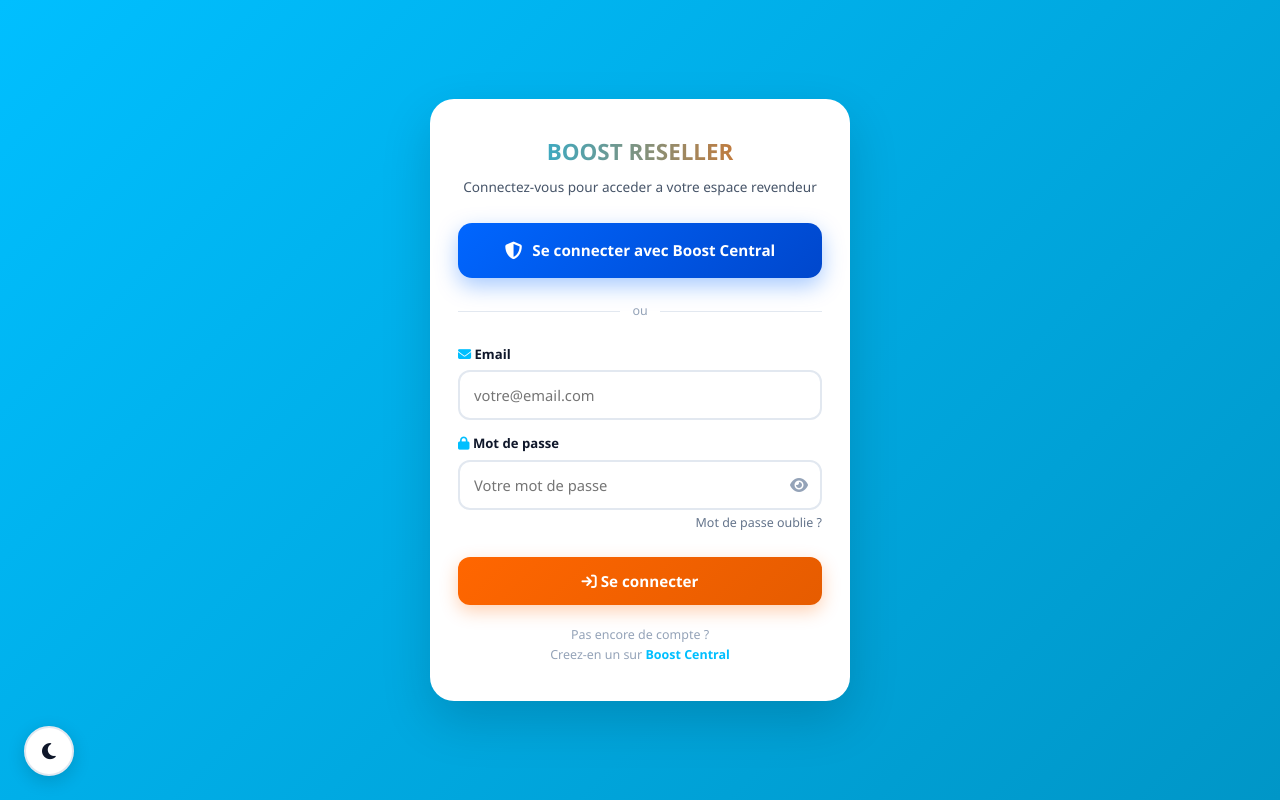
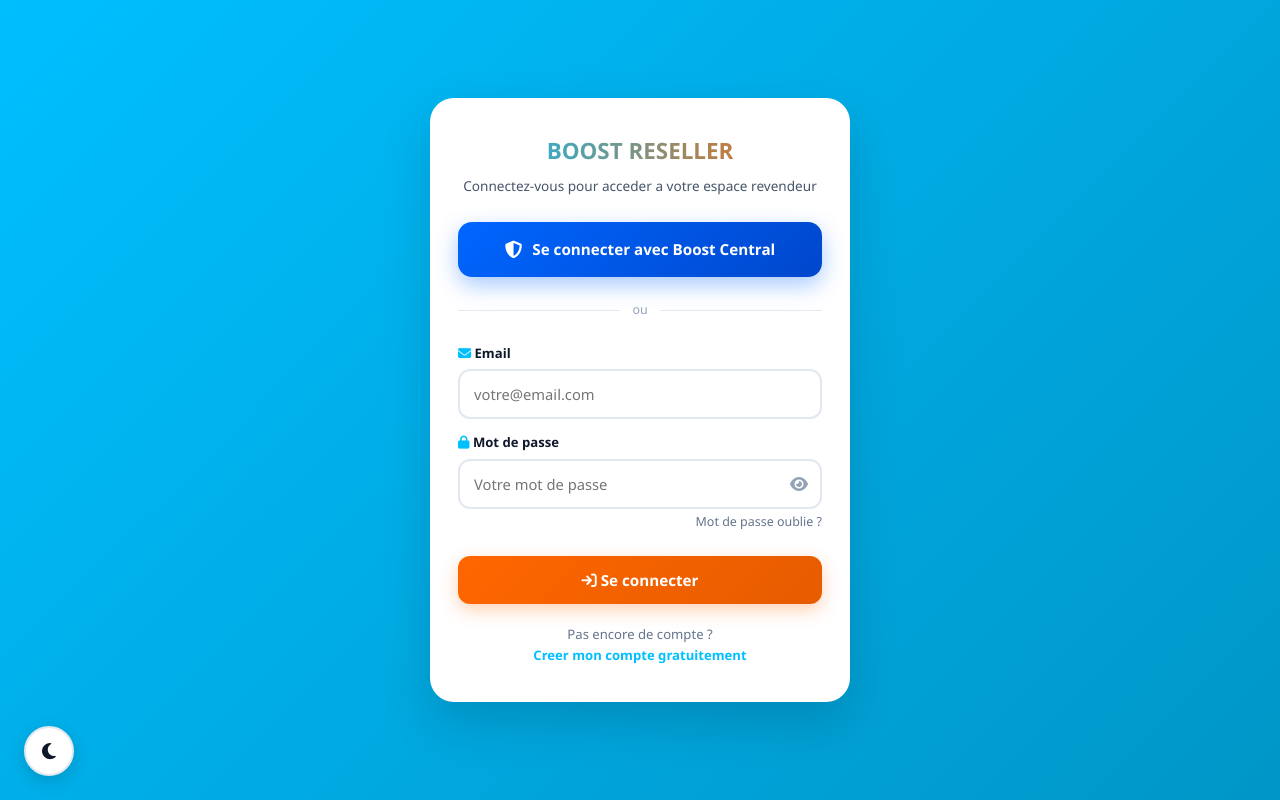
Before and after one commit to abdoula14cherif/kalilinux, a Flask app: page /auth/connexion in a window 1280 px wide. Run offline with Flask 3, Linux system fonts and the light colour scheme; some libraries are stand-ins or nearby versions.

Commit message:
Update connexion.html

```diff
--- a/app/templates/auth/connexion.html
+++ b/app/templates/auth/connexion.html
@@ -22,7 +22,7 @@
 .btn-classique:hover{transform:translateY(-2px)}
 .forgot{display:block;text-align:right;font-size:.78rem;color:#64748B;text-decoration:none;margin-top:4px;margin-bottom:8px}
 .forgot:hover{color:#00BFFF}
-.footer-info{text-align:center;font-size:.78rem;color:#94A3B8;margin-top:20px;line-height:1.6}
+.footer-info{text-align:center;font-size:.82rem;color:#64748B;margin-top:20px;line-height:1.6}
 .footer-info a{color:#00BFFF;font-weight:700;text-decoration:none}
 {% endblock %}
 
@@ -66,7 +66,7 @@
 
     <div class="footer-info">
       Pas encore de compte ?<br>
-      Creez-en un sur <a href="https://boostcentral.world/auth/login" target="_blank">Boost Central</a>
+      <a href="{{ url_for('auth.inscription') }}">Creer mon compte gratuitement</a>
     </div>
 
   </div>
```
